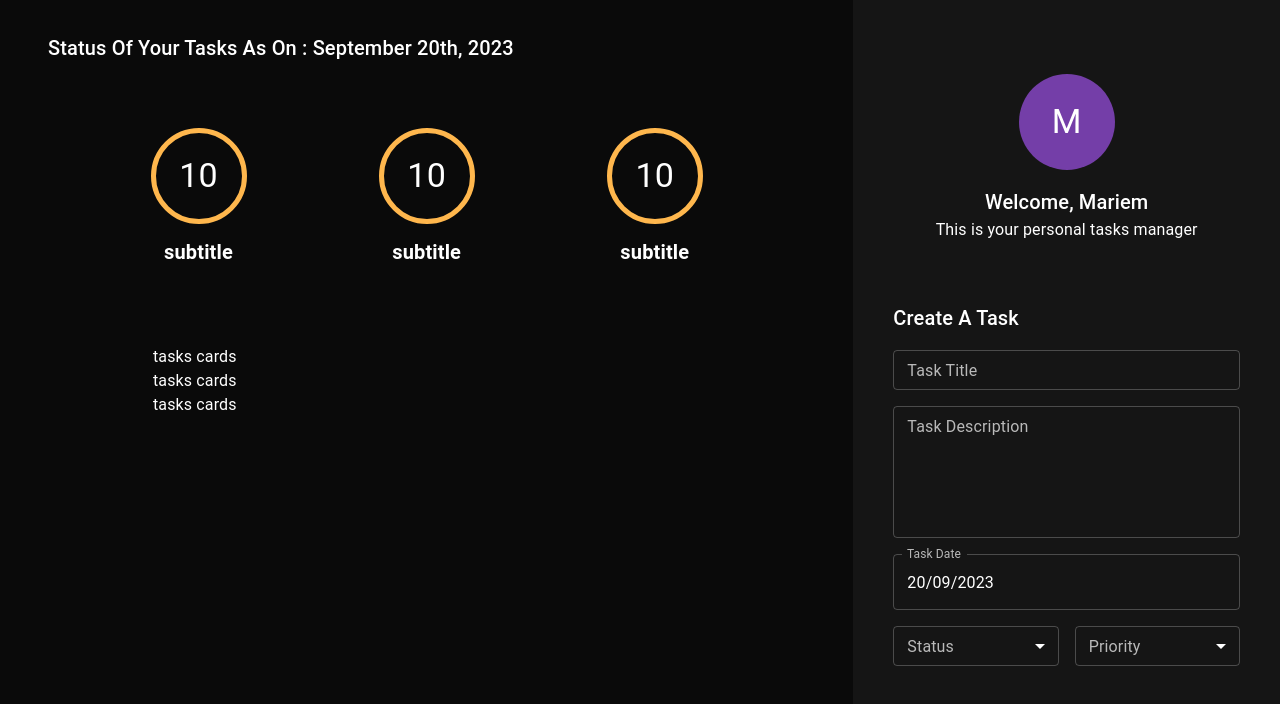
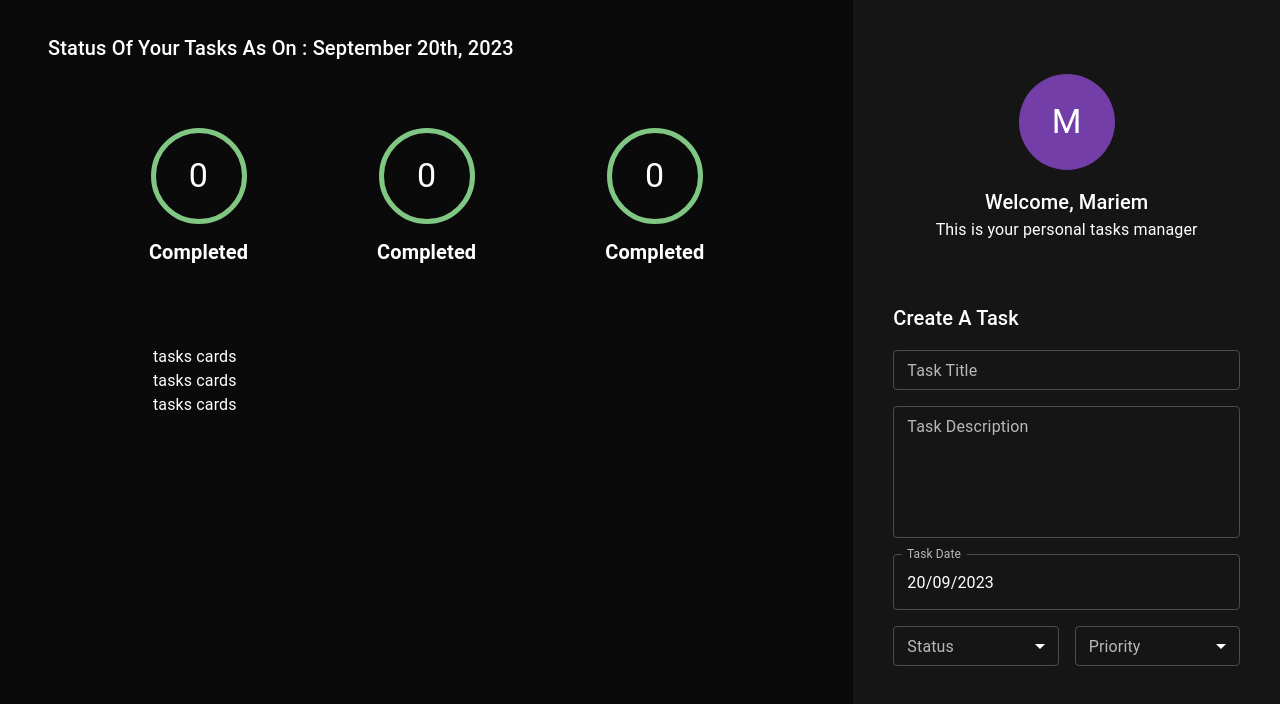
Before and after one commit to meriam-hamdaoui/Task-Manager, a React (Create React App) app: page / in a window 1280 px wide. Shown: the top 704 px of the page. Built offline with nearby package versions, Linux system fonts and the light colour scheme.

Commit message:
task status header

```diff
--- a/src/App.tsx
+++ b/src/App.tsx
@@ -1,7 +1,7 @@
 import React, { FC, ReactElement } from 'react';
 import { ThemeProvider, CssBaseline } from '@mui/material';
-import { customTheme } from '@theme/customTheme';
-import { Dashboard } from '@pages/dashboard/Dashboard';
+import { customTheme } from 'theme/customTheme';
+import { Dashboard } from 'pages/dashboard/Dashboard';
 
 const App: FC = (): ReactElement => {
   return (
--- a/src/components/sidebar/Profile.tsx
+++ b/src/components/sidebar/Profile.tsx
@@ -1,6 +1,6 @@
 import React, { FC, ReactElement } from 'react';
 import { Avatar, Box, Typography } from '@mui/material';
-import { avatarSX } from '@theme/cssObject';
+import { avatarSX } from 'theme/cssObject';
 import PropTypes from 'prop-types';
 
 // typescript checking only on compiler time
--- a/src/components/sidebar/Sidebar.tsx
+++ b/src/components/sidebar/Sidebar.tsx
@@ -1,6 +1,6 @@
 import React, { FC, ReactElement } from 'react';
 import { Grid } from '@mui/material';
-import { dashboardSX } from '@theme/cssObject';
+import { dashboardSX } from 'theme/cssObject';
 import { Profile } from './Profile';
 import { CreateTaskForm } from './createTaskForm/CreateTaskForm';
 
--- a/src/components/sidebar/createTaskForm/CreateTaskForm.tsx
+++ b/src/components/sidebar/createTaskForm/CreateTaskForm.tsx
@@ -1,6 +1,6 @@
 import React, { FC, ReactElement } from 'react';
 import { Box, Stack, Typography } from '@mui/material';
-import { createTaskBox } from '@theme/cssObject';
+import { createTaskBox } from 'theme/cssObject';
 import { TaskTitleField } from './_taskTitleField';
 import { TaskDescriptionField } from './_taskDescriptionField';
 import { TaskDateField } from './_taskDateField';
--- a/src/components/sidebar/createTaskForm/enums/Status.ts
+++ b/src/components/sidebar/createTaskForm/enums/Status.ts
@@ -1,5 +1,5 @@
 export enum Status {
-  TODO = 'todo',
-  IN_PROGRESS = 'in_progress',
-  COMPLETED = 'completed',
+  TODO = 'TODO',
+  IN_PROGRESS = 'IN_PROGRESS',
+  COMPLETED = 'COMPLETED',
 }
--- a/src/components/taskCounter/TaskCounter.tsx
+++ b/src/components/taskCounter/TaskCounter.tsx
@@ -1,11 +1,11 @@
 import React, { FC, ReactElement } from 'react';
 import { Avatar, Box, Typography } from '@mui/material';
-import {
-  flexColumn,
-  counterAvatar,
-} from '@theme/cssObject';
+import { flexColumn, counterAvatar } from 'theme/cssObject';
 import { ITaskCounter } from './interfaces/ITaskCounter';
-import { Status } from '@components/sidebar/createTaskForm/enums/Status';
+import { Status } from 'components/sidebar/createTaskForm/enums/Status';
+import { emitCorrectBorderColor } from './helpers/emitCorrectBorderColor';
+import { emitCorrectLabel } from './helpers/emitCorrectLabel';
+import PropTypes from 'prop-types';
 export const TaskCounter: FC<ITaskCounter> = (
   props,
 ): ReactElement => {
@@ -14,9 +14,16 @@ export const TaskCounter: FC<ITaskCounter> = (
   return (
     <>
       <Box sx={flexColumn}>
-        <Avatar sx={counterAvatar}>
+        <Avatar
+          sx={{
+            ...counterAvatar,
+            borderColor: `${emitCorrectBorderColor(
+              status,
+            )}`,
+          }}
+        >
           <Typography color={'white'} variant="h4">
-            10
+            {count}
           </Typography>
         </Avatar>
         <Typography
@@ -25,9 +32,18 @@ export const TaskCounter: FC<ITaskCounter> = (
           fontWeight={'bold'}
           fontSize={'20px'}
         >
-          subtitle
+          {emitCorrectLabel(status)}
         </Typography>
       </Box>
     </>
   );
 };
+
+TaskCounter.propTypes = {
+  count: PropTypes.number,
+  status: PropTypes.oneOf([
+    Status.COMPLETED,
+    Status.IN_PROGRESS,
+    Status.TODO,
+  ]),
+};
--- /dev/null
+++ b/src/components/taskCounter/helpers/emitCorrectBorderColor.ts
@@ -0,0 +1,14 @@
+import { TaskCounterStatusType } from '../interfaces/ITaskCounter';
+import { Status } from 'components/sidebar/createTaskForm/enums/Status';
+export const emitCorrectBorderColor = (
+  status: TaskCounterStatusType,
+): string => {
+  switch (status) {
+    case Status.TODO:
+      return 'error.light';
+    case Status.IN_PROGRESS:
+      return 'warning.light';
+    case Status.COMPLETED:
+      return 'success.light';
+  }
+};
--- /dev/null
+++ b/src/components/taskCounter/helpers/emitCorrectLabel.ts
@@ -0,0 +1,14 @@
+import { TaskCounterStatusType } from '../interfaces/ITaskCounter';
+import { Status } from 'components/sidebar/createTaskForm/enums/Status';
+export const emitCorrectLabel = (
+  status: TaskCounterStatusType,
+): string => {
+  switch (status) {
+    case Status.TODO:
+      return `Todo's`;
+    case Status.IN_PROGRESS:
+      return 'In Progress';
+    case Status.COMPLETED:
+      return 'Completed';
+  }
+};
--- a/src/components/taskCounter/interfaces/ITaskCounter.ts
+++ b/src/components/taskCounter/interfaces/ITaskCounter.ts
@@ -1,4 +1,4 @@
-import { Status } from '@components/sidebar/createTaskForm/enums/Status';
+import { Status } from 'components/sidebar/createTaskForm/enums/Status';
 
 export type TaskCounterStatusType =
   | Status.TODO
--- a/src/pages/dashboard/Dashboard.tsx
+++ b/src/pages/dashboard/Dashboard.tsx
@@ -1,7 +1,7 @@
 import React, { FC, ReactElement } from 'react';
 import { Grid } from '@mui/material';
-import { Sidebar } from '@components/sidebar/Sidebar';
-import { TaskArea } from '@components/taskArea/TaskArea';
+import { Sidebar } from 'components/sidebar/Sidebar';
+import { TaskArea } from 'components/taskArea/TaskArea';
 
 export const Dashboard: FC = (): ReactElement => {
   return (
--- a/src/theme/cssObject.ts
+++ b/src/theme/cssObject.ts
@@ -30,7 +30,6 @@ export const avatarSX: CSSProperties = {
 export const counterAvatar: CSSProperties = {
   ...avatarCSS,
   border: '5px solid',
-  borderColor: 'warning.light',
   backgroundColor: 'transparent',
 };
 
```
Also changed, not shown: tsconfig.json (+4 -4 lines).
